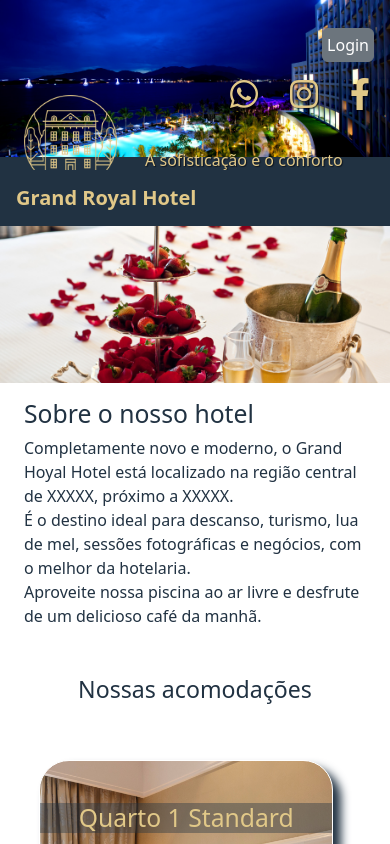
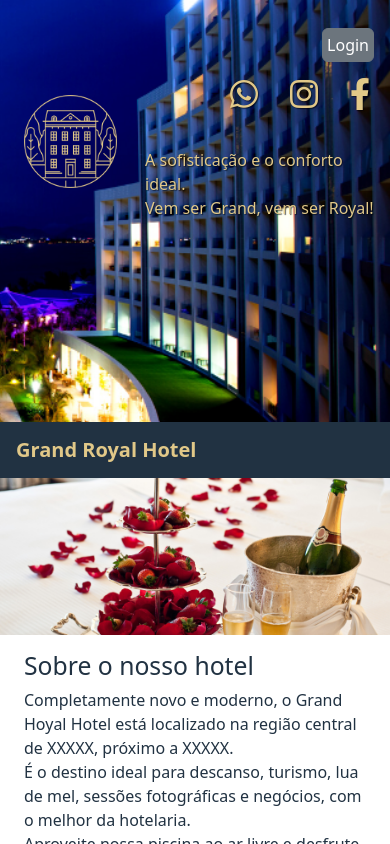
Before and after one commit to D2Trindade/hotel-management-backend, a Vue app: page / in a window 390 px wide. Shown: the top 844 px of the page. Built offline with nearby package versions, Linux system fonts and the light colour scheme; a web font is replaced by a local one.

Commit message:
Ajustes realizados em background do header da página

```diff
--- a/src/assets/css/header-footer.css
+++ b/src/assets/css/header-footer.css
@@ -66,19 +66,24 @@
 
 @media (max-width: 734px) {
   .header--container{
-    height: 240px;
+    height: 50vh;
+    background-size: 100%;
+    background-position: right top;
   }
 }
 
 @media (max-width: 579px) {
   .header--container {
-    height: 200px;
+    height: 50vh;
+    background-size: 200%;
+    background-position: right top;
   }
 }
 
 @media (max-width: 489px) {
   .header--container {
-    height: 170px;
-    background-color: #213242;
+    height: 50vh;
+    background-size: 300%;
+    background-position: right top;
   }
 }
```
